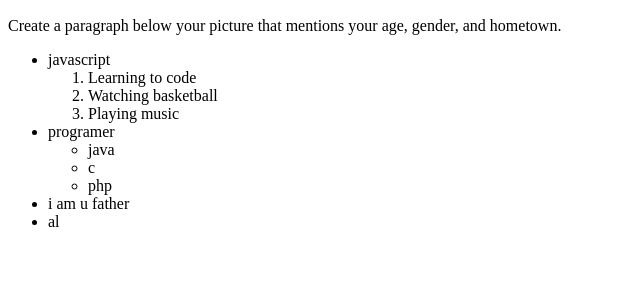
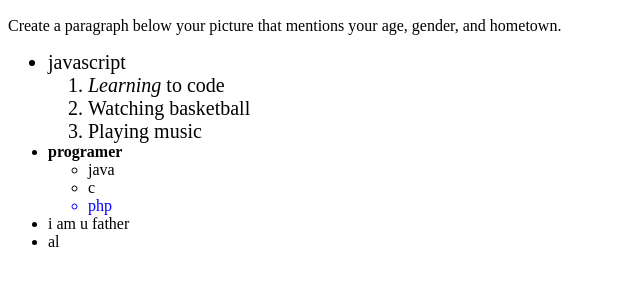
Before and after one commit to RobinYu/How-to-Learn-JavaScript-Properly, a plain HTML site: page Social Networking Progfile/index.html in a window 1280 px wide. Shown: the part 311-596 px from the top of the page, without its empty margins (0-640 px from the left). Drawn offline with Linux system fonts and the light colour scheme.

Commit message:
HTML Basics II

```diff
--- a/Social Networking Progfile/index.html
+++ b/Social Networking Progfile/index.html
@@ -10,21 +10,21 @@
     <img src="https://s3.amazonaws.com/codecademy-blog/assets/ninja_zpsa5dbe37a.jpg">
     <p>Create a paragraph below your picture that mentions your age, gender, and hometown.</p>
     <ul>
-        <li>javascript
+        <li style="font-size: 20px;">javascript
             <ol>
-                <li>Learning to code</li>
+            	<li><em>Learning</em> to code</li>
                 <li>Watching basketball</li>
                 <li>Playing music</li>
             </ol>
         </li>
-        <li>programer
+        <li><strong>programer</strong>
             <ul>
                 <li>java</li>
                 <li>c</li>
-                <li>php</li>
+                <li style="color: blue;">php</li>
             </ul>
         </li>
-        <li>i am u father</li>
+        <li style="font-family: "Times New Roman", Georgia, Serif;">i am u father</li>
         <li>al</li>
     </ul>
 </body>
```
